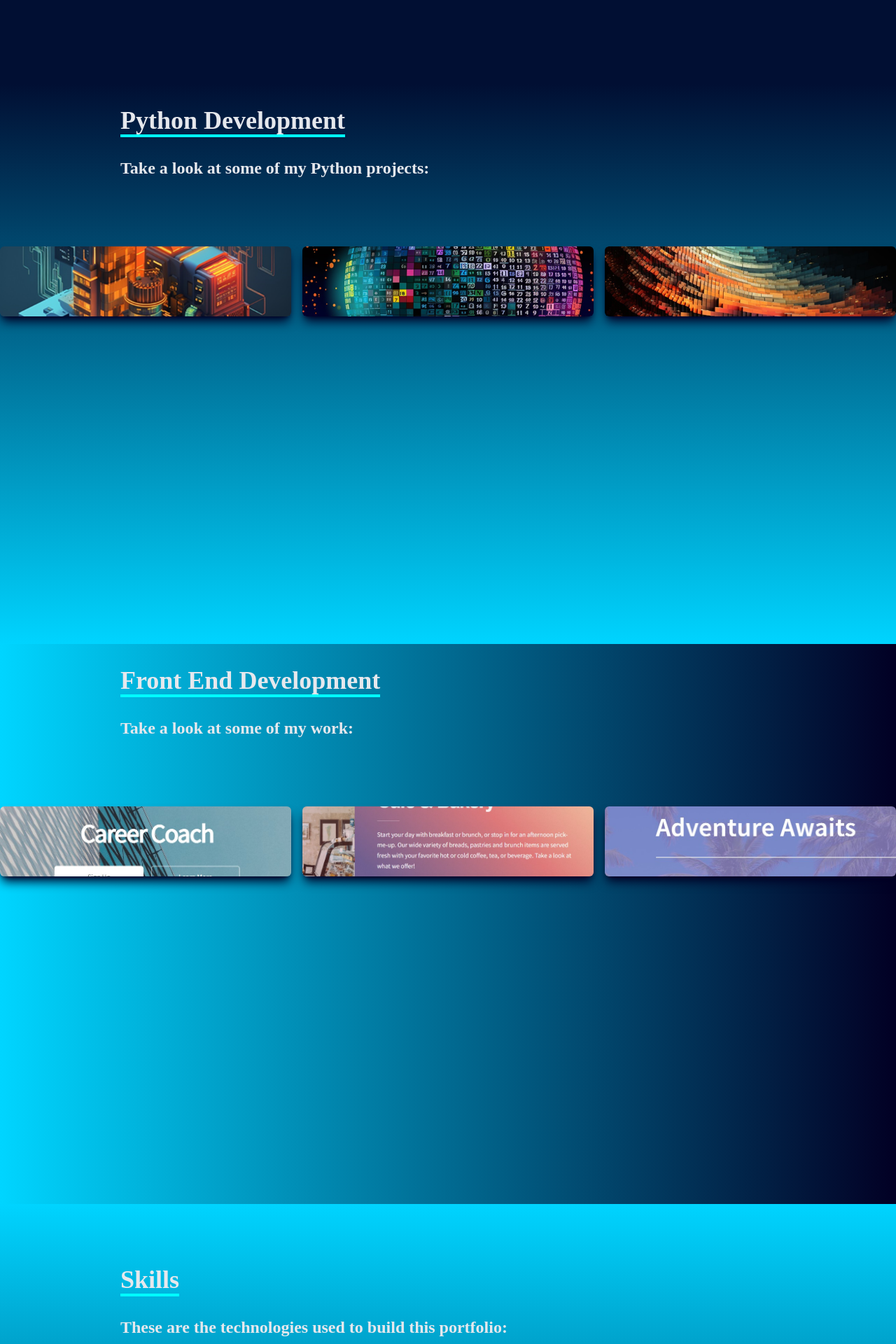
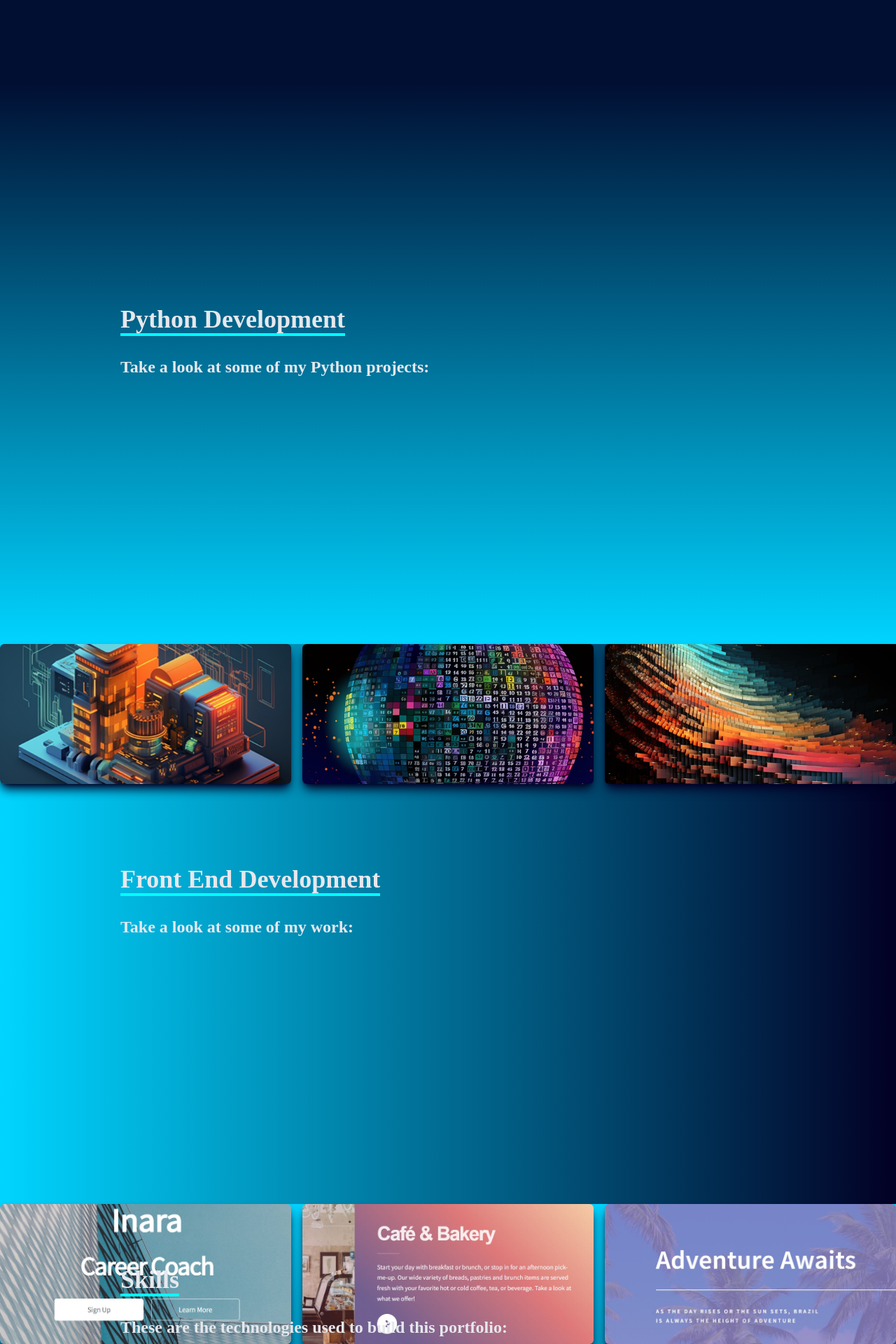
Before and after one commit to MsMLyons/portfolio, a React (Create React App) app: page / in a window 1280 px wide. Shown: the part 1480-3400 px from the top of the page at 70% size. Built offline with nearby package versions, Linux system fonts and the light colour scheme.

Commit message:
Update Python & FrontEnd Styles

```diff
--- a/src/components/FrontEnd.jsx
+++ b/src/components/FrontEnd.jsx
@@ -7,7 +7,7 @@ const FrontEnd = () => {
     return (
       <div
         name='work'
-        className='w-full min-h-screen bg-gradient-to-l from-[#020024]  to-[#00d5ff] text-[#e6e8ed]'
+        className='w-full md:h-screen bg-gradient-to-l from-[#020024]  to-[#00d5ff] text-[#e6e8ed]'
       >
         {/* Container */}
         <div className='max-w-[1000px] mx-auto p-8 flex flex-col justify-center w-full h-full'>
@@ -25,7 +25,7 @@ const FrontEnd = () => {
           {/* Card */}
           <div
             style={{ backgroundImage: `url(${Inara})` }}
-            className='shadow-lg shadow-[#020024] group container rounded-md flex justify-center items-center mx-auto content-div h-auto md:h-[100px]'
+            className='shadow-lg shadow-[#020024] group container rounded-md flex justify-center items-center mx-auto content-div h-auto md:h-[200px]'
           >
             {/* Hover Effects */}
             <div className='opacity-0 group-hover:opacity-100'>
@@ -62,7 +62,7 @@ const FrontEnd = () => {
           {/* Card */}
           <div
             style={{ backgroundImage: `url(${Cafe})` }}
-            className='shadow-lg shadow-[#020024] group container rounded-md flex justify-center items-center mx-auto content-div h-auto md:h-[100px]'
+            className='shadow-lg shadow-[#020024] group container rounded-md flex justify-center items-center mx-auto content-div h-auto md:h-[200px]'
           >
             {/* Hover Effects */}
             <div className='opacity-0 group-hover:opacity-100'>
@@ -99,7 +99,7 @@ const FrontEnd = () => {
           {/* Card */}
           <div
             style={{ backgroundImage: `url(${Adventure})` }}
-            className='shadow-lg shadow-[#020024] group container rounded-md flex justify-center items-center mx-auto content-div h-auto md:h-[100px]'
+            className='shadow-lg shadow-[#020024] group container rounded-md flex justify-center items-center mx-auto content-div h-auto md:h-[200px]'
           >
             {/* Hover Effects */}
             <div className='opacity-0 group-hover:opacity-100'>
--- a/src/components/PythonProjects.jsx
+++ b/src/components/PythonProjects.jsx
@@ -7,7 +7,7 @@ const PythonProjects = () => {
     return (
       <div
         name='pythonprojects'
-        className='w-full min-h-screen bg-gradient-to-b from-[#010f33] to-[#00d4ff] text-[#e6e8ed]'
+        className='w-full md:h-screen bg-gradient-to-b from-[#010f33] to-[#00d4ff] text-[#e6e8ed]'
       >
         {/* Container */}
         <div className='max-w-[1000px] mx-auto p-8 flex flex-col justify-center w-full h-full'>
@@ -25,7 +25,7 @@ const PythonProjects = () => {
           {/* Card for Python Project 1 */}
           <div
             style={{ backgroundImage: `url(${p1})` }}
-            className='shadow-lg shadow-[#020024] group container rounded-md flex justify-center items-center mx-auto content-div h-auto md:h-[100px]'
+            className='shadow-lg shadow-[#020024] group container rounded-md flex justify-center items-center mx-auto content-div h-auto md:h-[200px]'
           >
             {/* Hover Effects */}
             <div className='opacity-0 group-hover:opacity-100'>
@@ -62,7 +62,7 @@ const PythonProjects = () => {
           {/* Card for Python Project 2 */}
           <div
             style={{ backgroundImage: `url(${p2})` }}
-            className='shadow-lg shadow-[#020024] group container rounded-md flex justify-center items-center mx-auto content-div h-auto md:h-[100px]'
+            className='shadow-lg shadow-[#020024] group container rounded-md flex justify-center items-center mx-auto content-div h-auto md:h-[200px]'
           >
             {/* Hover Effects */}
             <div className='opacity-0 group-hover:opacity-100'>
@@ -99,7 +99,7 @@ const PythonProjects = () => {
           {/* Card for Python Project 3 */}
           <div
             style={{ backgroundImage: `url(${p3})` }}
-            className='shadow-lg shadow-[#020024] group container rounded-md flex justify-center items-center mx-auto content-div h-auto md:h-[100px]'
+            className='shadow-lg shadow-[#020024] group container rounded-md flex justify-center items-center mx-auto content-div h-auto md:h-[200px]'
           >
             {/* Hover Effects */}
             <div className='opacity-0 group-hover:opacity-100'>
```
